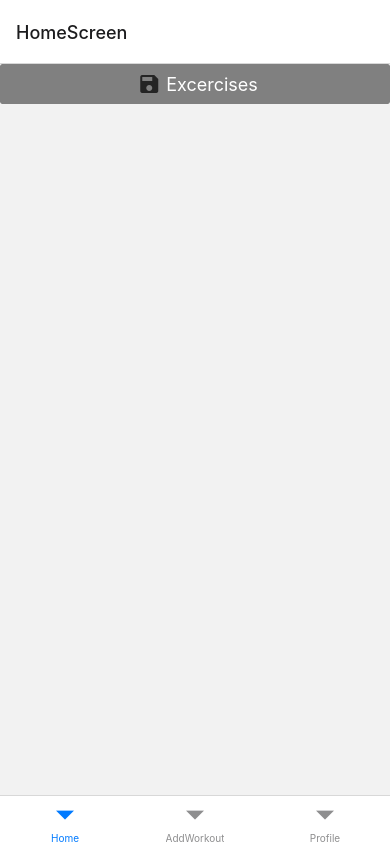
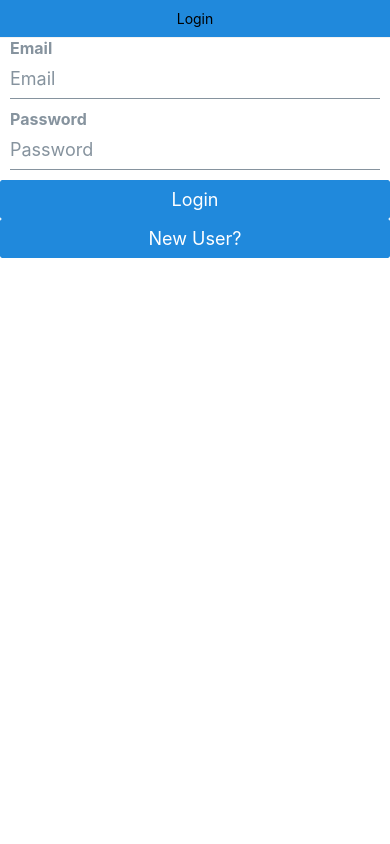
Before and after one commit to Tukkis/workoutTracker, a React Native app: screen / in a window 390 px wide. Built offline with nearby package versions, Linux system fonts and the light colour scheme; no server answers.

Commit message:
config firebase authentication, add signin, edit, login and logout

```diff
--- a/App.js
+++ b/App.js
@@ -1,32 +1,56 @@
+import React, { useState, useEffect } from 'react';
 import { StatusBar } from 'expo-status-bar';
 import { StyleSheet, Text, View } from 'react-native';
 import { NavigationContainer } from '@react-navigation/native';
 import { createBottomTabNavigator } from '@react-navigation/bottom-tabs';
-import { initializeApp } from 'firebase/app';
-import { getDatabase, push, ref, onValue, remove } from 'firebase/database';
 import { Header, Icon, Input, Button, ListItem } from '@rneui/themed';
+import { onAuthStateChanged } from "firebase/auth";
 import { SafeAreaProvider } from 'react-native-safe-area-context';
-import Home from './navComponents/Home'
+import ReactNativeAsyncStorage from '@react-native-async-storage/async-storage';
+import { app, database, getAuth, getApp }from './services/firebase';
+import Home from './navComponents/Home';
 import AddWorkout from './components/AddWorkout';
 import Profile from './components/Profile';
+import Login from './components/Login';
 
 export default function App() {
 
+  const [ loggedUser, setLoggedUser ] = useState(false);
+
+  const auth = getAuth(app);
+
   const Tab = createBottomTabNavigator();
 
+  onAuthStateChanged(auth, (user) => {
+    if (user) {
+      setLoggedUser(user)
+    } else {
+      setLoggedUser(false)
+    }
+  });
+
   return (
+    <SafeAreaProvider>
+      {loggedUser ?
       <NavigationContainer>
         <Tab.Navigator
-      initialRouteName="Home"
+        initialRouteName={"Home"}
         screenOptions={{
           headerShown: false
         }}
         >
           <Tab.Screen name="Home" component={Home} />
           <Tab.Screen name="AddWorkout" component={AddWorkout} />
-        <Tab.Screen name="Profile" component={Profile} />
+          <Tab.Screen name="Profile">
+          {(props) => <Profile {...props} loggedUser={loggedUser} />}
+          </Tab.Screen>
         </Tab.Navigator>
     </NavigationContainer>
+    :
+    <Login loggedUser={loggedUser} setLoggedUser={setLoggedUser} />
+    }
+  </SafeAreaProvider>
+
   );
 }
 
--- /dev/null
+++ b/components/Login.js
@@ -0,0 +1,94 @@
+import React, { useState } from 'react';
+import { Header, Icon, Input, Button, ListItem } from '@rneui/themed';
+import { createUserWithEmailAndPassword, signInWithEmailAndPassword } from "firebase/auth";
+import { View,Text } from 'react-native';
+import { app, getAuth }from '../services/firebase';
+
+export default function Login({ loggedUser, setLoggedUser }){
+
+    const [ newUser, setNewUser ] = useState(false);
+    const [ inputUsername, setInputUsername ] = useState('');
+    const [ inputPassword, setInputPassword ] = useState('');
+    const [ inputEmail, setInputEmail ] = useState('')
+
+
+    const auth = getAuth(app);
+
+    const createNewUser = (email, password) => {
+        createUserWithEmailAndPassword(auth, email, password)
+            .then((userCredential) => {
+                setLoggedUser(userCredential.user)
+                // ...
+            })
+            .catch((error) => {
+                const errorCode = error.code;
+                const errorMessage = error.message;
+                if (errorCode == 'auth/weak-password') {
+                    alert('The password is too weak.');
+                } else {
+                    console.error(error);
+                }
+            });
+    }
+
+    const loginUser = () => {
+        signInWithEmailAndPassword(auth, inputEmail, inputPassword)
+        .then((userCredential) => {
+            // Signed in
+            const user = userCredential.user;
+            // ...
+        })
+        .catch((error) => {
+            const errorCode = error.code;
+            const errorMessage = error.message;
+        });
+    }
+
+
+
+    return(
+        <View>
+            {newUser ?
+            <View>
+                <Header centerComponent={{ text: 'Register'}} />
+                <Input
+                    label='Username'
+                    placeholder='Username'
+                    onChangeText={username => setInputUsername(username)}
+                    value={inputUsername}/>
+                <Input
+                    label='Password'
+                    placeholder='Password'
+                    onChangeText={password => setInputPassword(password)}
+                    value={inputPassword}/>
+                <Input
+                    label='Email'
+                    placeholder='Email'
+                    onChangeText={email => setInputEmail(email)}
+                    value={inputEmail}/>
+                <Button onPress={() => createNewUser(inputEmail, inputPassword)} title="Register user"></Button>
+                <Button onPress={() => setNewUser(false)} title="Existing user?"></Button>
+            </View>
+            :
+            <View>
+                <Header centerComponent={{ text: 'Login'}} />
+                <Input
+                    label='Email'
+                    placeholder='Email'
+                    onChangeText={email => setInputEmail(email)}
+                    value={inputEmail}/>
+                <Input
+                    label='Password'
+                    placeholder='Password'
+                    onChangeText={password => setInputPassword(password)}
+                    value={inputPassword}/>
+                <Button onPress={() => loginUser()} title="Login"></Button>
+                <Button onPress={() => setNewUser(true)} title="New User?"></Button>
+            </View>
+            }
+
+
+
+        </View>
+    )
+}
--- a/components/Profile.js
+++ b/components/Profile.js
@@ -1,8 +1,70 @@
-import React from 'react';
+import React, { useState } from 'react';
 import { Header, Icon, Input, Button, ListItem } from '@rneui/themed';
+import { Text, View, Image, Alert } from 'react-native';
+import { app, database, getAuth }from '../services/firebase';
+import { updateProfile, signOut } from "firebase/auth";
+import { launchCamera, launchImageLibrary } from 'react-native-image-picker';
 
-export default function Profile({ navigation }){
+
+export default function Profile({ navigation, loggedUser }){
+
+    const [ editMode, setEditMode ] = useState(false);
+    const [ inputUsername, setInputUsername ] = useState('');
+
+    const auth = getAuth(app);
+
+    const updateLoggedUser = () => {
+        updateProfile(auth.currentUser, {
+            displayName: inputUsername, photoURL: "https://reactnative.dev/img/tiny_logo.png"
+          }).then(() => {
+            // Profile updated!
+            // ...
+            console.log(loggedUser)
+          }).catch((error) => {
+            // An error occurred
+            // ...
+          });
+    }
+
+    const logOut = () => {
+        Alert.alert(
+            'Alert Title',
+            'Alert message here...',
+            [
+              {text: 'NO', onPress: () => '', style: 'cancel'},
+              {text: 'YES', onPress: () => signOut(auth)},
+            ]
+        )
+    }
+
     return(
-        <Button icon={{name: 'save'}} onPress={() => navigation.navigate('Home')} title="Home" color={'gray'} />
+        <View>
+        {editMode ?
+            <View>
+                <Header centerComponent={{ text: 'Profile'}} />
+                <Button onPress={() => logOut()} title={'Logout'}></Button>
+                <Image
+                    style={{width: 50, height: 50}}
+                    source={{ uri: loggedUser.photoURL }}
+                    PlaceholderContent={<Text>image</Text>}
+                />
+                <Text>{loggedUser.email}</Text>
+                <Text>{loggedUser.displayName}</Text>
+                <Button onPress={() => setEditMode(false)} title={'Edit profile'}></Button>
+            </View>
+            :
+            <View>
+                <Header centerComponent={{ text: 'Profile'}} />
+                <Button onPress={() => setEditMode(true)} title={'Cancel'}></Button>
+                <Text>{loggedUser.email}</Text>
+                <Input
+                    label='Username'
+                    placeholder='Username'
+                    onChangeText={username => setInputUsername(username)}
+                    value={inputUsername}/>
+                <Button onPress={() => updateLoggedUser()} title={'Confirm'}></Button>
+            </View>
+        }
+        </View>
     )
 }
--- a/package.json
+++ b/package.json
@@ -21,6 +21,7 @@
     "firebase": "^10.5.2",
     "react": "18.2.0",
     "react-native": "0.72.6",
+    "react-native-image-picker": "^7.0.2",
     "react-native-safe-area-context": "4.6.3",
     "react-native-screens": "~3.22.0"
   },
--- /dev/null
+++ b/services/firebase.js
@@ -0,0 +1,26 @@
+import { initializeApp, getApp } from "firebase/app";
+import { initializeAuth, getAuth, getReactNativePersistence } from 'firebase/auth';
+import { getDatabase, push, ref, onValue, remove } from 'firebase/database';
+import ReactNativeAsyncStorage from '@react-native-async-storage/async-storage';
+
+const firebaseConfig = {
+    apiKey: "AIzaSyBVBuIob_8vZ-Tnf5mJ0VI_zV03sY03GYk",
+    authDomain: "ostoslistahhdb.firebaseapp.com",
+    databaseURL: "https://ostoslistahhdb-default-rtdb.europe-west1.firebasedatabase.app",
+    projectId: "ostoslistahhdb",
+    storageBucket: "ostoslistahhdb.appspot.com",
+    messagingSenderId: "626461195782",
+    appId: "1:626461195782:web:1c6c71117ea73bd0accd87",
+    measurementId: "G-R1WCYMKBFQ"
+};
+
+// initialize Firebase App
+const app = initializeApp(firebaseConfig);
+// initialize Firebase Auth for that app immediately
+initializeAuth(app, {
+  persistence: getReactNativePersistence(ReactNativeAsyncStorage)
+});
+
+const database = getDatabase(app);
+
+export { app, database, getApp, getAuth };
```
Also changed, not shown: 1 other file (tests, documents, lock files or other folders). Lines whose indentation alone changed are shown as unchanged.
